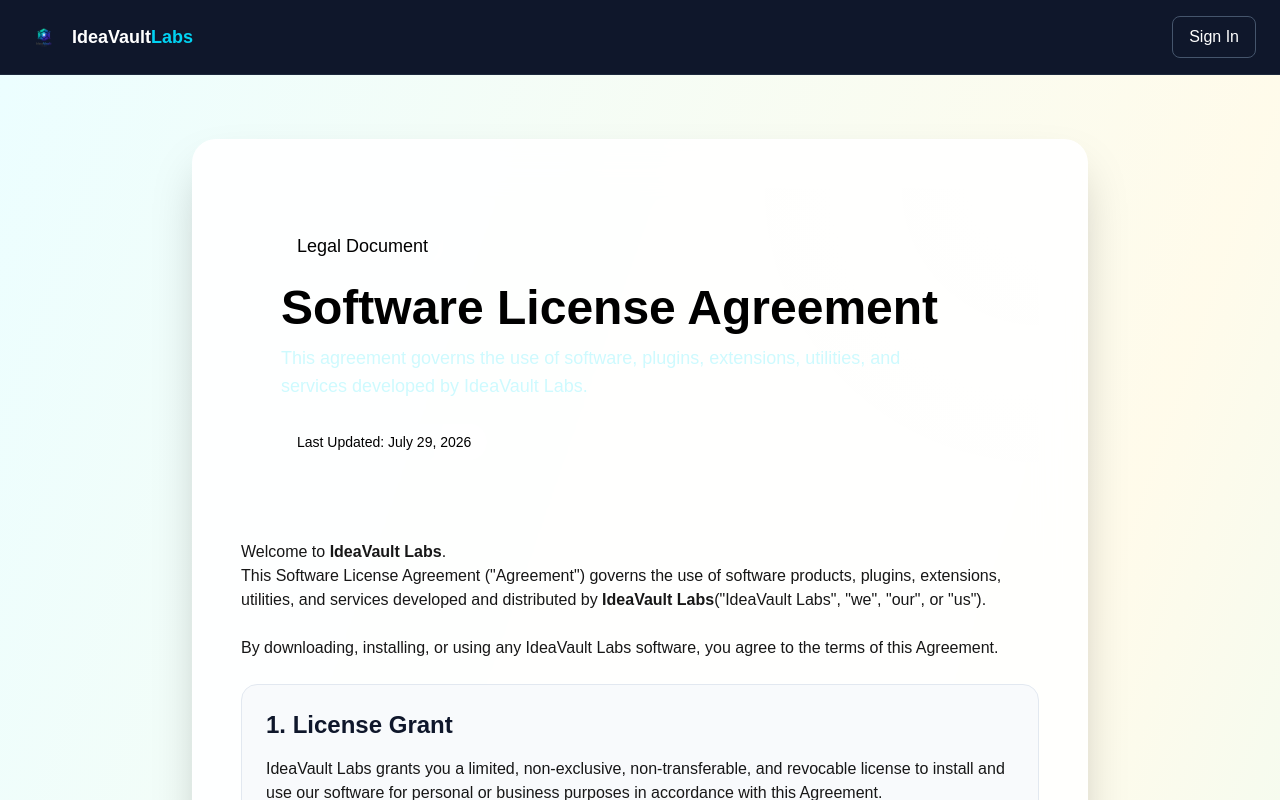
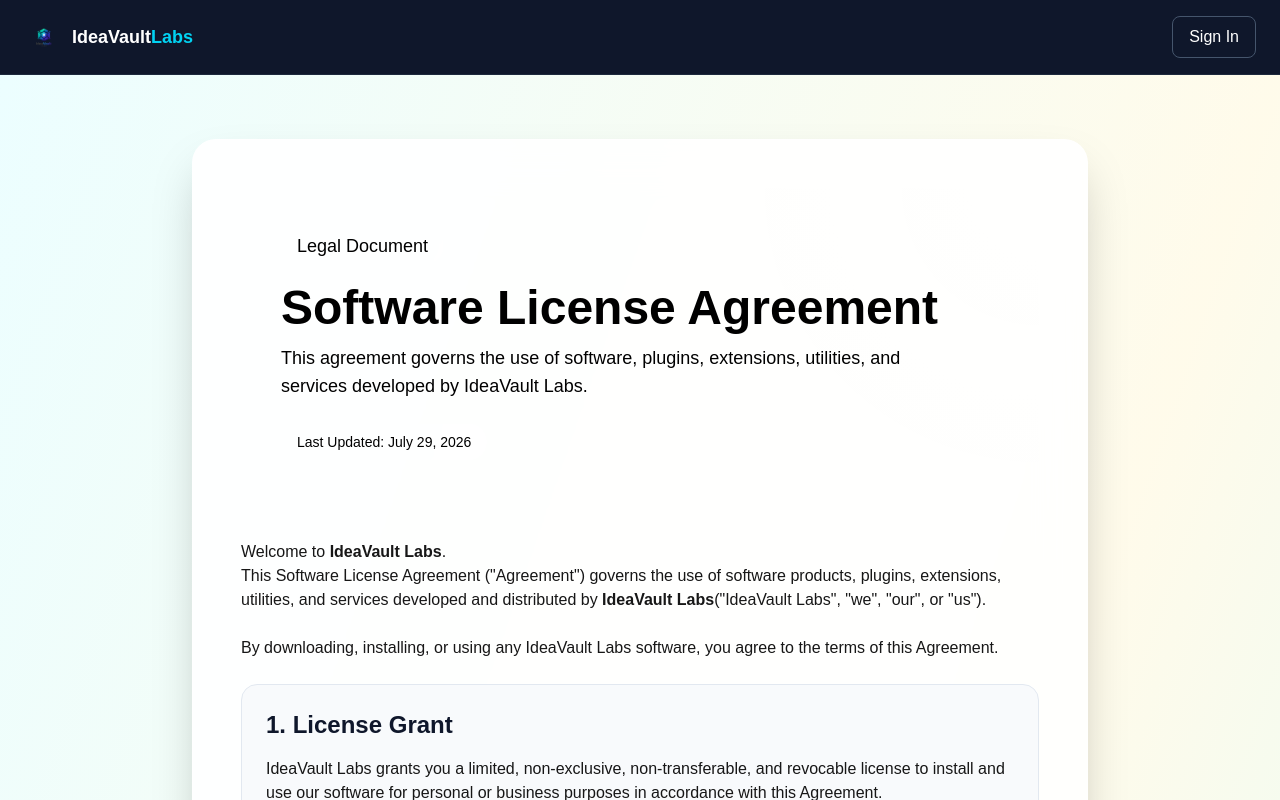
Before and after one commit to Neelima0610/my-startup-site, a Next.js app in the folder web/: page /jetbrains-license in a window 1280 px wide. Built offline with nearby package versions, Linux system fonts and the light colour scheme; no server answers.

Commit message:
Jetbrains license

```diff
--- a/web/app/jetbrains-license/page.tsx
+++ b/web/app/jetbrains-license/page.tsx
@@ -16,7 +16,7 @@
                 Software License Agreement
                 </h1>
 
-                <p className="mt-3 text-cyan-100 text-lg max-w-2xl">
+                <p className="mt-3 text-black-100 text-lg max-w-2xl">
                 This agreement governs the use of software, plugins, extensions, utilities,
                 and services developed by IdeaVault Labs.
                 </p>
```
